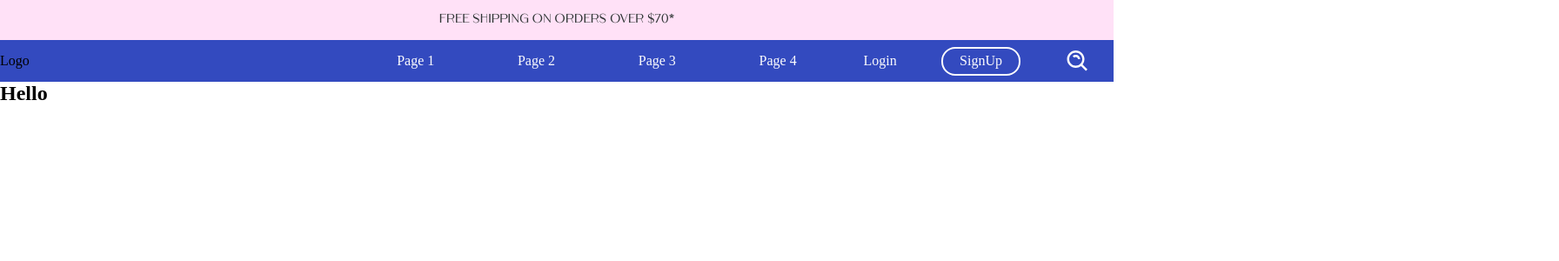
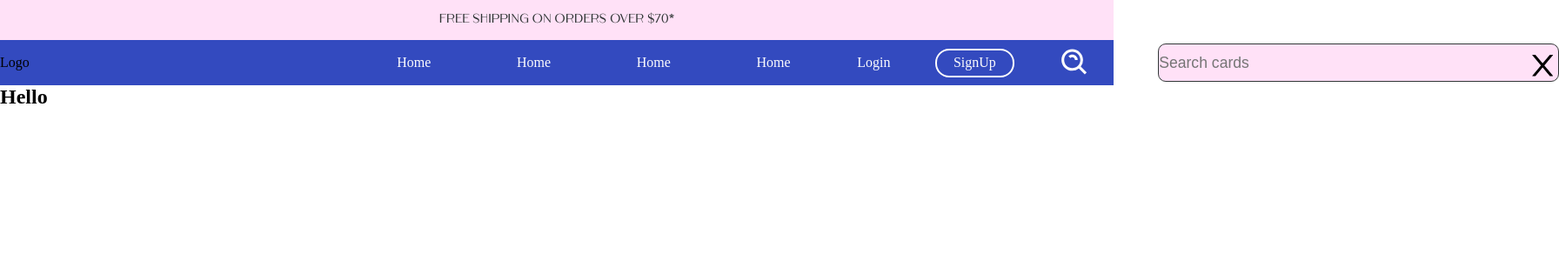
Before and after one commit to soufiane121/postcards, a React (Create React App) app in the folder post-card-frontend/: page / in a window 1280 px wide. Shown: the top 300 px of the page at 87% size, 1792 px wide, since content can reach past the window. Built offline with nearby package versions, Linux system fonts and the light colour scheme.

Commit message:
fix overflow

```diff
--- a/post-card-frontend/src/components/navBar.js
+++ b/post-card-frontend/src/components/navBar.js
@@ -1,41 +1,61 @@
 import React, { useState } from "react";
 import "../styles/navBar.scss";
 import { BiSearchAlt } from "react-icons/bi";
+import { Link } from "react-router-dom";
+import { AiOutlineClose } from "react-icons/ai";
 
 const NavBar = () => {
 	const [open, setOpen] = useState(true);
+	const [openSerch, setOpenSearch] = useState(false);
 
-    //toggle open or close hamburger menu with animation
+	//toggle open or close hamburger menu with animation
 	const handleHamburger = () => {
 		setOpen(!open);
 	};
+
+	//handle open input for search
+	const handleSearchInpt = () => {
+		setOpenSearch(!openSerch);
+	};
+
 	return (
 		<>
 			<nav className="nav-bar-container">
 				<span className="logo">Logo</span>
-				<ul className={open ? "nav-ul hamburger" : "nav-ul active"}>
-					{" "}
-					<li className="nav-li">Page 1</li>
-					<li className="nav-li">Page 2</li>
-					<li className="nav-li">Page 3</li>
-					<li className="nav-li">Page 4</li>
+				<ul className={open ? "nav-ul" : "nav-ul active"}>
+					<Link to="/main" className="nav-li">
+						<li>Home</li>
+					</Link>
+					<Link to="/main" className="nav-li">
+						<li>Home</li>
+					</Link>
+					<Link to="/main" className="nav-li">
+						<li>Home</li>
+					</Link>
+					<Link to="/main" className="nav-li">
+						<li>Home</li>
+					</Link>
 				</ul>
-
 				<label className="login">Login</label>
 				<span className="signup">SignUp </span>
-				<BiSearchAlt className="icon" />
+
+				<BiSearchAlt className="icon" onClick={handleSearchInpt} />
 				<div className={open ? "hamburger" : "close"} onClick={handleHamburger}>
 					<span className="line border1"></span>
 					<span className="line border2"></span>
 					<span className="line border3"></span>
 				</div>
 			</nav>
-			{/* <ul className="nav-ul2">
-				<li className="nav-li2">Page 1</li>
-				<li className="nav-li2">Page 2</li>
-				<li className="nav-li2">Page 3</li>
-				<li className="nav-li2">Page 4</li>
-			</ul> */}
+			<div className="search-cont">
+				<input
+					className={openSerch ? "inpt active" : "inpt"}
+					placeholder="Search cards"
+				/>
+				<AiOutlineClose
+					className={openSerch ? "close-icon active" : "close-icon"}
+					onClick={handleSearchInpt}
+				/>
+			</div>
 		</>
 	);
 };
--- a/post-card-frontend/src/styles/_variables.scss
+++ b/post-card-frontend/src/styles/_variables.scss
@@ -1,4 +1,5 @@
 $blue: #334ABF;
 $pink: #ffe1f7;
 $white: #fbfbfd;
-$black: #303636
+$black: #303636;
+$yellow: #f9dc5c;
--- a/post-card-frontend/src/styles/navBar.scss
+++ b/post-card-frontend/src/styles/navBar.scss
@@ -21,12 +21,7 @@ $base-transition: all 0.3s;
 	background: $white;
 }
 @mixin burg_con {
-	// height: 5vh;
-	// min-width: 5vh;
-	// position: relative;
-	// margin: 3.7vw 0.2vh 1vw;
-	// cursor: pointer;
-	// border: rgb(131, 232, 131) 2px solid;
+	cursor: pointer;
 	position: fixed;
 	display: flex;
 	height: 4vh;
@@ -40,7 +35,7 @@ $base-transition: all 0.3s;
 .nav-bar-container {
 	background-color: $blue;
 	display: flex;
-	height: 6vh;
+	height: 6.5vh;
 	align-items: center;
 	.nav-ul {
 		display: flex;
@@ -54,6 +49,7 @@ $base-transition: all 0.3s;
 			cursor: pointer;
 			justify-content: space-between;
 			color: $white;
+			text-decoration: none !important;
 		}
 		.nav-li:nth-child(1) {
 			margin-left: 13vw;
@@ -64,7 +60,7 @@ $base-transition: all 0.3s;
 	}
 }
 .icon {
-	font-size: 4vw;
+	font-size: clamp(5vw, 4vh, 5.5vw)
 }
 
 .login,
@@ -81,6 +77,50 @@ $base-transition: all 0.3s;
 .signup:hover {
 	background-color: $pink;
 	color: $blue;
+}
+
+// input on click for searching cards
+
+.inpt {
+	width: 36vw;
+	height: 5.5vh;
+	background-color: $pink;
+	border: 1px solid $black;
+	border-radius: 0.7vw;
+	float: right;
+	margin-top: -6vh;
+	// margin-right: 2vw;
+	// z-index: 1;
+	font-size: 1.1rem;
+	position: relative;
+    margin-right: -40vw;
+    transition: ease-out 0.6s;
+
+
+}
+
+.close-icon {
+	float: right;
+	margin-top: -5.3vh;
+	font-size: clamp(2rem, 3vw, 2.4rem);
+	z-index: 2;
+	position: relative;
+	// margin-right: 2.3vw;
+	// font-weight: 500;
+    margin-right: -40vw;
+    cursor: pointer;
+    transition: ease-out 0.6s;
+
+
+}
+
+.inpt.active, .close-icon.active{
+    margin-right: 1.8vw;
+    transition: ease-in 0.6s;
+}
+
+body {
+	overflow: hidden !important;
 }
 
 @media only screen and (max-width: 830px) {
@@ -118,7 +158,7 @@ $base-transition: all 0.3s;
 
 	//handle close burger
 	// body {
-	//     overflow: hidden;
+	//     overflow-y: hidden !important;
 	// }
 	.close {
 		@include burg_con;
@@ -152,37 +192,23 @@ $base-transition: all 0.3s;
 			// float: right;
 			// margin-right: -8.7%;
             max-width: 45vw !important;
+            transition: ease-out 0.7s;
+            overflow: hidden;
 
-            .nav-li:nth-child(1){
-                margin-left: 0 !important;
-            }
-            .nav-li:nth-child(4) {
-                margin-right: 0;
-            }
+
+			.nav-li:nth-child(1) {
+				margin-left: 0 !important;
+			}
+			.nav-li:nth-child(4) {
+				margin-right: 0;
+			}
 		}
 
 		.nav-ul.active {
 			margin-left: calc(100vw - 45vw);
-			transition: ease-in-out 0.9s;
+			transition: ease-in-out 0.7s;
 		}
 	}
 
-	// .nav-ul2 {
-	// 	display: flex;
-	//     flex-direction: column;
-	//     align-items: center;
-	// 	border: orangered 2px solid;
-	//     min-width: 50vw;
-	//     height: 88vh;
-	//     float: right;
-	//     background-color: $pink;
-	//     border-top-left-radius: 1vw;
-	//     border-bottom-left-radius: 1vw;
 
-	//     .nav-li2 {
-	//         list-style: none;
-	//         margin-top: 10vh;
-	//         font-size: 01rem;
-	//     }
-	// }
 }
```
Also changed, not shown: 1 other file (tests, documents, lock files or other folders).
